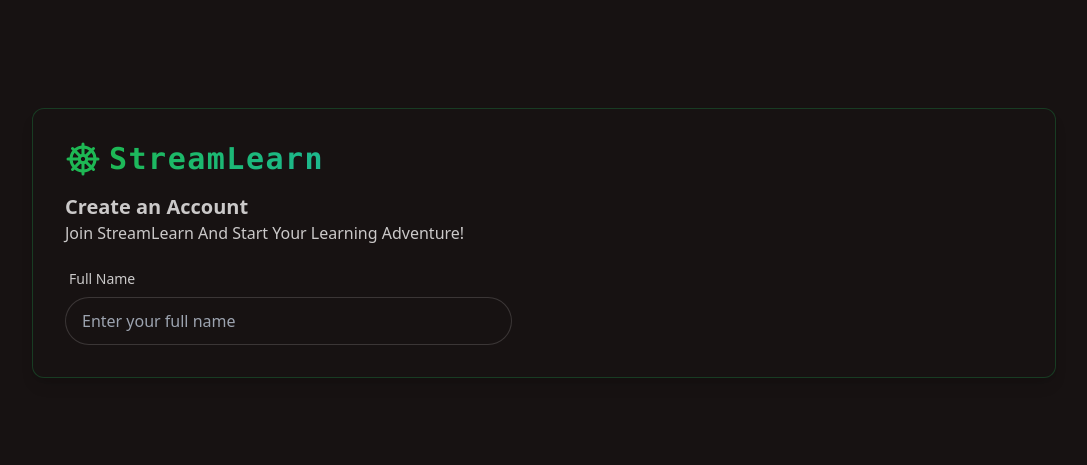
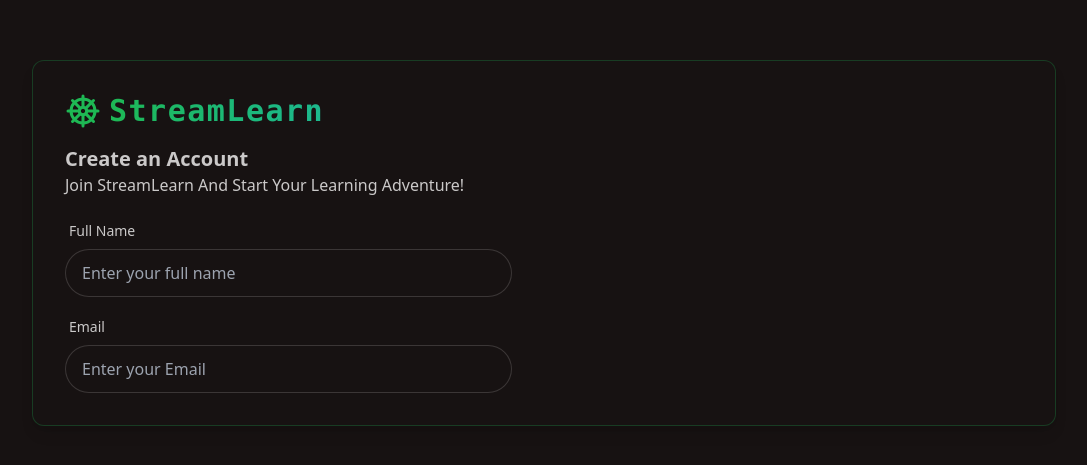
Before and after one commit to Umeshh27/streamlearn, a React app in the folder frontend/: page /signup in a window 1280 px wide. Shown: the part 157-622 px from the top of the page, without its empty margins (96-1183 px from the left). Built offline with nearby package versions, Linux system fonts and the light colour scheme; no server answers; the HTML template or start-up script is replaced by a standard one.

Commit message:
feat: add email input field to SignUpPage form

```diff
--- a/frontend/src/pages/SignUpPage.jsx
+++ b/frontend/src/pages/SignUpPage.jsx
@@ -53,6 +53,23 @@ const SignUpPage = () => {
                       required
                     />
                   </div>
+
+                  <div className="form-control w-full">
+                    <label className="label">
+                      <span className="label-text">Email</span>
+                    </label>
+
+                    <input
+                      type="text"
+                      placeholder="Enter your Email"
+                      className="input input-bordered w-full"
+                      value={signUpData.email}
+                      onChange={(e) =>
+                        setSignUpData({ ...signUpData, email: e.target.value })
+                      }
+                      required
+                    />
+                  </div>
                 </div>
               </div>
             </form>
```
